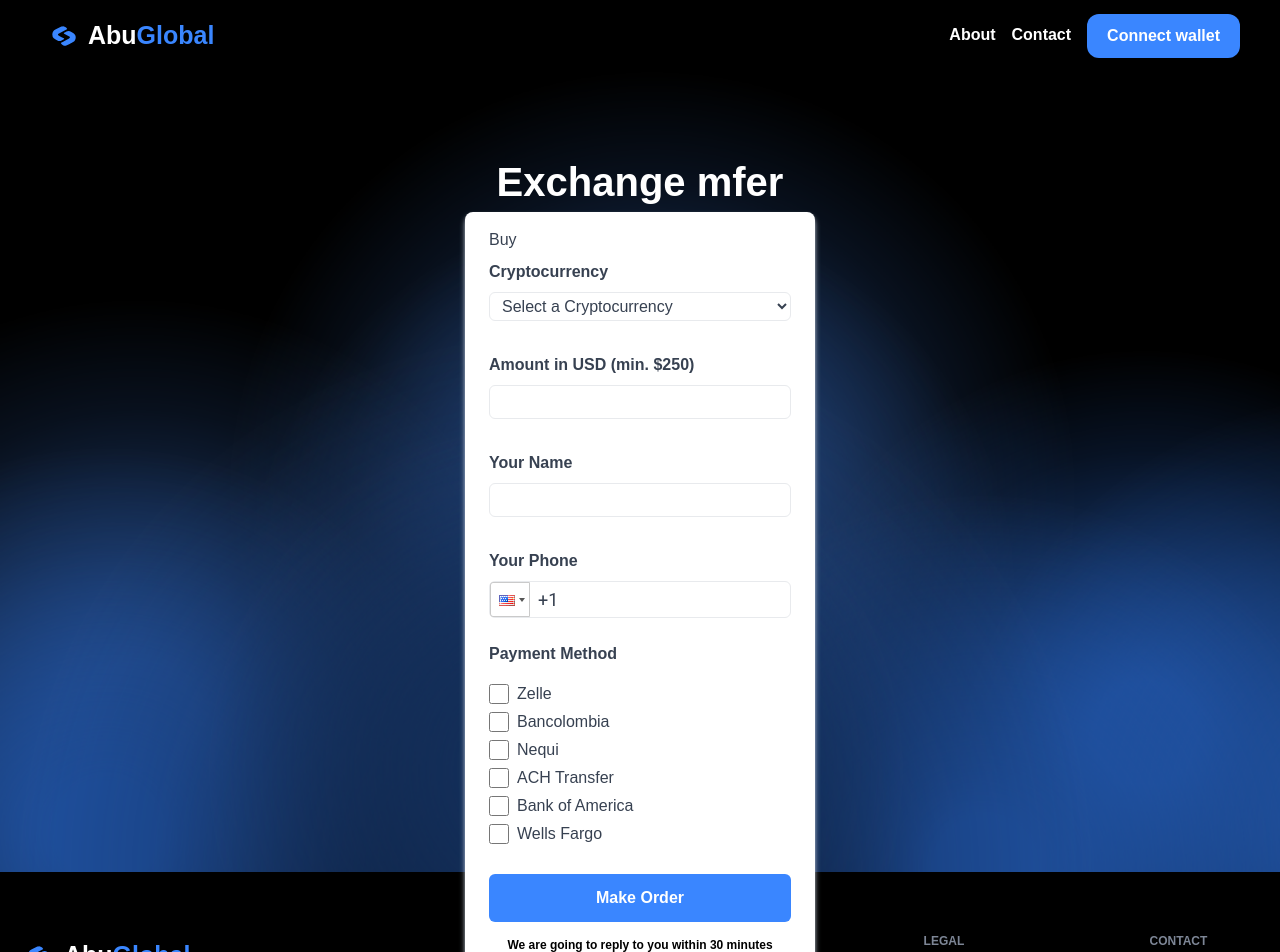
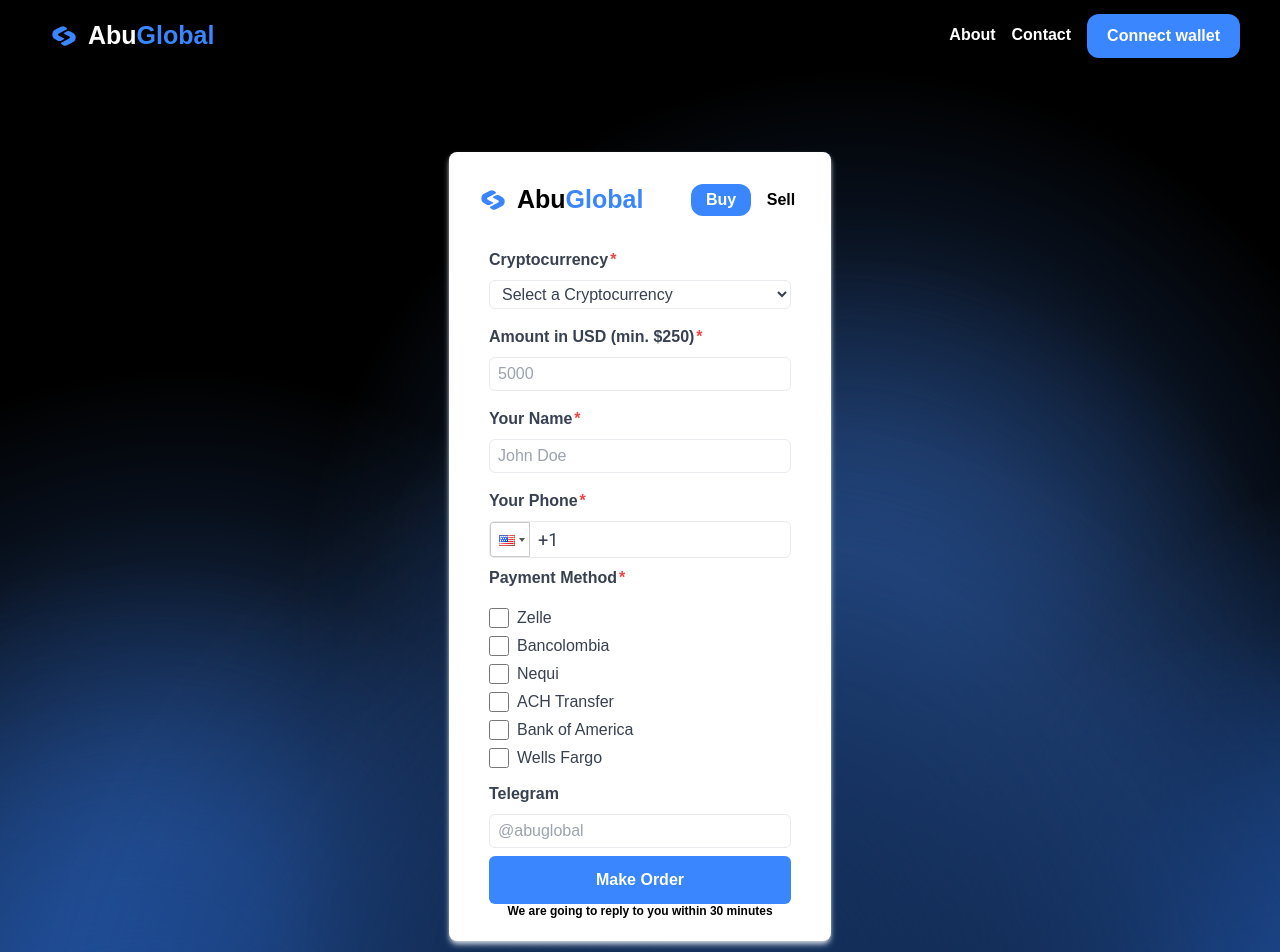
Before and after one commit to 0xforce/abuglobal, a Next.js app: page /exchange in a window 1280 px wide. Shown: the top 952 px of the page. Built offline with nearby package versions, Linux system fonts and the light colour scheme; no server answers; what tailwindcss-animated would draw is missing.

Commit message:
exchange pt2

```diff
--- a/app/(root)/exchange/page.tsx
+++ b/app/(root)/exchange/page.tsx
@@ -4,6 +4,8 @@
 import { ethers } from 'ethers';
 import { loadTokens, loadAccount } from '@/app/globalRedux/interactions'
 import configJson from '@/config.json';
+
+import FormHeader from '@/components/forms/FormHeader';
 
 import { useAppDispatch, useAppSelector } from '@/app/globalRedux/hooks';
 import { setProvider, setChainId, setAccount } from '@/app/globalRedux/features/connectionSlice';
@@ -66,12 +68,13 @@
   }, [])
 
   return (
-    <section className="relative bg-cover bg-[url('/assets/gradient.png')] h-screen">
+    <section className="relative bg-cover bg-[url('/assets/gradient.png')]">
       <div className="container mx-auto max-w-7xl flex flex-col items-center justify-between px-10 py-20">
-        <h1 className='text-white font-bold text-[40px]'>Exchange mfer</h1>
-        <div className='bg-white flex flex-col gap-4 rounded-lg shadow-slate-300 shadow-md px-6 py-4'>
+        <div className='bg-white flex flex-col gap-4 rounded-lg shadow-slate-300 shadow-md py-4'>
+          <FormHeader />
           <ExchangeForm />
         </div>
+        <h1 className='text-white font-bold text-[40px] mt-10'>Buy & sell Crypto</h1>
       </div>
     </section>
   )
--- /dev/null
+++ b/app/globalRedux/features/generalSlice.ts
@@ -0,0 +1,24 @@
+import { createSlice } from '@reduxjs/toolkit';
+
+// Define the state type
+interface generalState {
+    isBuy: boolean;
+}
+
+const initialState: generalState = {
+    isBuy: true
+};
+
+const generalSlice = createSlice({
+    name: 'general',
+    initialState,
+    reducers: {
+    setIsBuy: (state, action) => {
+        state.isBuy = action.payload;
+    },
+    },
+});
+
+export const { setIsBuy } = generalSlice.actions;
+
+export default generalSlice.reducer;
--- a/app/globalRedux/store.ts
+++ b/app/globalRedux/store.ts
@@ -4,11 +4,13 @@
 
 import connectionSlice from './features/connectionSlice';
 import tokensSlice from './features/tokensSlice';
+import generalSlice from './features/generalSlice';
 
 export const store = configureStore({
     reducer: {
       connectionSlice,
       tokensSlice,
+      generalSlice,
     },
     devTools: true,
     middleware: (getDefaultMiddleware) =>
--- a/app/globals.css
+++ b/app/globals.css
@@ -55,5 +55,10 @@
   border-color: var(--clr-primary);
 }
 
+.tab--active {
+  background: var(--clr-primary);
+  color: white;
+}
+
 @media (prefers-color-scheme: dark) {
 }
--- a/components/forms/ExchangeForm.tsx
+++ b/components/forms/ExchangeForm.tsx
@@ -1,6 +1,8 @@
 import {FieldValues, useForm, Controller, UseFormRegister} from "react-hook-form";
 
 import { useState } from 'react'
+
+import { useAppSelector } from "@/app/globalRedux/hooks";
 
 import Form from '@/components/forms/Form'
 import Loading from '@/components/ui/Loading'
@@ -22,21 +24,24 @@
   name: string
   phone: string,
   paymentMethod: string,
+  telegram: string,
 }
 
 function ExchangeForm() {
+  const isBuy = useAppSelector(state => state.generalSlice.isBuy)
   const { control } = useForm();
 
   const paymentMethods = ['Zelle', 'Bancolombia', 'Nequi', 'ACH Transfer', 'Bank of America', 'Wells Fargo']
 
   const [formData, setFormData] = useState<FormInputs>({
-    orderType: '',
+    orderType: isBuy ? 'buy' : 'sell',
     token: '',
     otherToken: '',
     amount: '',
     name: '',
     phone: '',
     paymentMethod: '',
+    telegram: '',
   });
 
   const handlePaymentChange = (value: string) => {
@@ -53,20 +58,19 @@
     }));
   };
 
+  const validateAmount = (value: any) => {
+    const amount = parseInt(value, 10);
+    if (isNaN(amount) || amount < 250) {
+      return 'Amount must be greater than or equal to $250';
+    }
+    return true;
+  };
+
   const renderForm = ({register, errors, isSubmitting}: FormProps) => {
     return (
-      <div className="flex flex-col gap-6 text-gray-700">
+      <div className="flex flex-col gap-2 text-gray-700 px-10">
         <div className="flex flex-col gap-2">
-          <div className="border-0">
-            <input
-              type="text"
-              value="Buy"
-              className="bg-transparent border-0 focus:outline-none cursor-default"
-              readOnly
-              {...register("orderType")}
-            />
-          </div>
-          <label htmlFor="token" className="font-semibold">Cryptocurrency</label>
+          <label htmlFor="token" className="font-semibold after:content-['*'] after:ml-0.5 after:text-red-500">Cryptocurrency</label>
           <div className="rounded-md border-solid border-[#E8EAED] border-[1px]">
             <select
               id="token"
@@ -101,24 +105,26 @@
         )}
 
         <div className="flex flex-col gap-2">
-          <label htmlFor="amount" className="font-semibold">Amount in USD (min. $250)</label>
+          <label htmlFor="amount" className="font-semibold after:content-['*'] after:ml-0.5 after:text-red-500">Amount in USD (min. $250)</label>
           <div className="rounded-md border-solid border-[#E8EAED] border-[1px]">
             <input
               type="text"
               id="amount"
+              placeholder="5000"
               className="bg-transparent px-2 py-1 w-full focus:outline-2 focus:outline-primary"
-              {...register("amount", {required: true})}
+              {...register("amount", {required: true, validate: validateAmount })}
             />
           </div>
           <div className="text-red">{errors.amount?.message}</div>
         </div>
 
         <div className="flex flex-col gap-2">
-          <label htmlFor="name" className="font-semibold">Your Name</label>
+          <label htmlFor="name" className="font-semibold after:content-['*'] after:ml-0.5 after:text-red-500">Your Name</label>
           <div className="rounded-md border-solid border-[#E8EAED] border-[1px]">
             <input
               type="text"
               id="name"
+              placeholder="John Doe"
               className="bg-transparent px-2 py-1 w-full focus:outline-2 focus:outline-primary"
               {...register("name", {required: true})}
             />
@@ -127,7 +133,7 @@
         </div>
 
         <div className="flex flex-col gap-2">
-          <label htmlFor="phone" className="font-semibold">Your Phone</label>
+          <label htmlFor="phone" className="font-semibold after:content-['*'] after:ml-0.5 after:text-red-500">Your Phone</label>
           <Controller
             control={control}
             {...register("phone", {required: true})}
@@ -136,6 +142,7 @@
                 <ReactPhoneInput
                   {...field}
                   country={'us'}
+                  placeholder="+1 (999)-999-9999"
                   inputProps={{
                     required: true,
                     autoFocus: true,
@@ -159,7 +166,7 @@
         </div>
 
         <fieldset>
-          <label htmlFor="payment" className="font-semibold">Payment Method</label>
+          <label htmlFor="payment" className="font-semibold after:content-['*'] after:ml-0.5 after:text-red-500">Payment Method</label>
           <div className="mt-4">
             {paymentMethods.map((c,i) =>
                 <div key={c} className="flex items-center hover:cursor-pointer mb-1">
@@ -178,7 +185,20 @@
           </div>
         </fieldset>
 
-        <button disabled={isSubmitting} className="bg-primary w-full py-3 px-5 rounded-md font-bold text-white">
+        <div className="flex flex-col gap-2">
+          <label htmlFor="telegram" className="font-semibold">Telegram</label>
+          <div className="rounded-md border-solid border-[#E8EAED] border-[1px]">
+            <input
+              type="text"
+              id="telegram"
+              placeholder="@abuglobal"
+              className="bg-transparent px-2 py-1 w-full focus:outline-2 focus:outline-primary"
+              {...register("telegram")}
+            />
+          </div>
+        </div>
+
+        <button type="submit" disabled={isSubmitting} className="bg-primary w-full py-3 px-5 rounded-md font-bold text-white">
             {isSubmitting ? <Loading/> : "Make Order"}
         </button>
         <p className="text-center font-semibold text-black text-[12px] mt-[-10px] mb-[5px]">We are going to reply to you within 30 minutes</p>
--- a/components/forms/Form.tsx
+++ b/components/forms/Form.tsx
@@ -1,7 +1,6 @@
 import {FieldValues, useForm, UseFormRegister} from "react-hook-form";
 import {ToastContainer, toast} from 'react-toastify';
 import 'react-toastify/dist/ReactToastify.css';
-import { useState } from "react";
 
 type Props = {
     renderForm: (formProps: FormProps) => React.ReactNode;
@@ -14,7 +13,7 @@
     errors: { [error: string]: any };
 };
 
-    function Form({ renderForm, setFormData }: Props) {
+function Form({ renderForm, setFormData }: Props) {
     const {
         register,
         handleSubmit,
@@ -25,7 +24,7 @@
     const onSubmit = async (data: object) => {
         try {
             setFormData(data);
-             // successful
+            // successful
             toast.success("Order Successful")
         } catch (error) {
             // unknown error
--- /dev/null
+++ b/components/forms/FormHeader.tsx
@@ -0,0 +1,42 @@
+import { useState, useRef, RefObject } from 'react'
+
+import Image from "next/image"
+import logo from '../../public/assets/logo.svg'
+
+import { useAppDispatch } from '@/app/globalRedux/hooks'
+import { setIsBuy } from '@/app/globalRedux/features/generalSlice'
+
+
+function FormHeader() {
+    const dispatch = useAppDispatch()
+
+    const buyRef: RefObject<HTMLButtonElement> = useRef(null)
+    const sellRef: RefObject<HTMLButtonElement> = useRef(null)
+
+    const tabHandler = (e: any) => {
+        if(buyRef.current && e.target.className !== buyRef.current.className) {
+            e.target.className = 'bg-transparent px-2 py-1 min-w-[60px] border-none rounded-xl font-bold cursor-pointer tab--active'
+            buyRef.current.className = 'bg-transparent px-2 py-1 min-w-[60px] border-none rounded-xl font-bold cursor-pointer'
+            dispatch(setIsBuy(false))
+        } else if (sellRef.current) {
+            e.target.className = 'bg-transparent px-2 py-1 min-w-[60px] border-none rounded-xl font-bold cursor-pointer tab--active'
+            sellRef.current.className = 'bg-transparent px-2 py-1 min-w-[60px] border-none rounded-xl font-bold cursor-pointer'
+            dispatch(setIsBuy(true))
+        }
+    }
+
+  return (
+    <div className='relative mx-auto flex items-center justify-between w-full px-5 py-2'>
+        <div className="flex items-center">
+            <Image src={logo} alt="logo" width={48} height={48} />
+            <p className="max-xs:hidden font-semibold text-[25px] cursor-default">Abu<span className="text-primary">Global</span></p>
+        </div>
+        <div className='tabs'>
+            <button onClick={tabHandler} ref={buyRef} className='bg-transparent px-2 py-1 min-w-[60px] border-none rounded-xl font-bold cursor-pointer tab--active'>Buy</button>
+            <button onClick={tabHandler} ref={sellRef} className='bg-transparent px-2 py-1 min-w-[60px] border-none rounded-xl font-bold cursor-pointer'>Sell</button>
+        </div>
+    </div>
+  )
+}
+
+export default FormHeader
--- a/package.json
+++ b/package.json
@@ -9,6 +9,7 @@
     "lint": "next lint"
   },
   "dependencies": {
+    "@hookform/resolvers": "^3.3.2",
     "@reduxjs/toolkit": "^1.9.7",
     "html-react-parser": "^4.2.9",
     "lodash": "^4.17.21",
```
Also changed, not shown: 1 other file (tests, documents, lock files or other folders).
